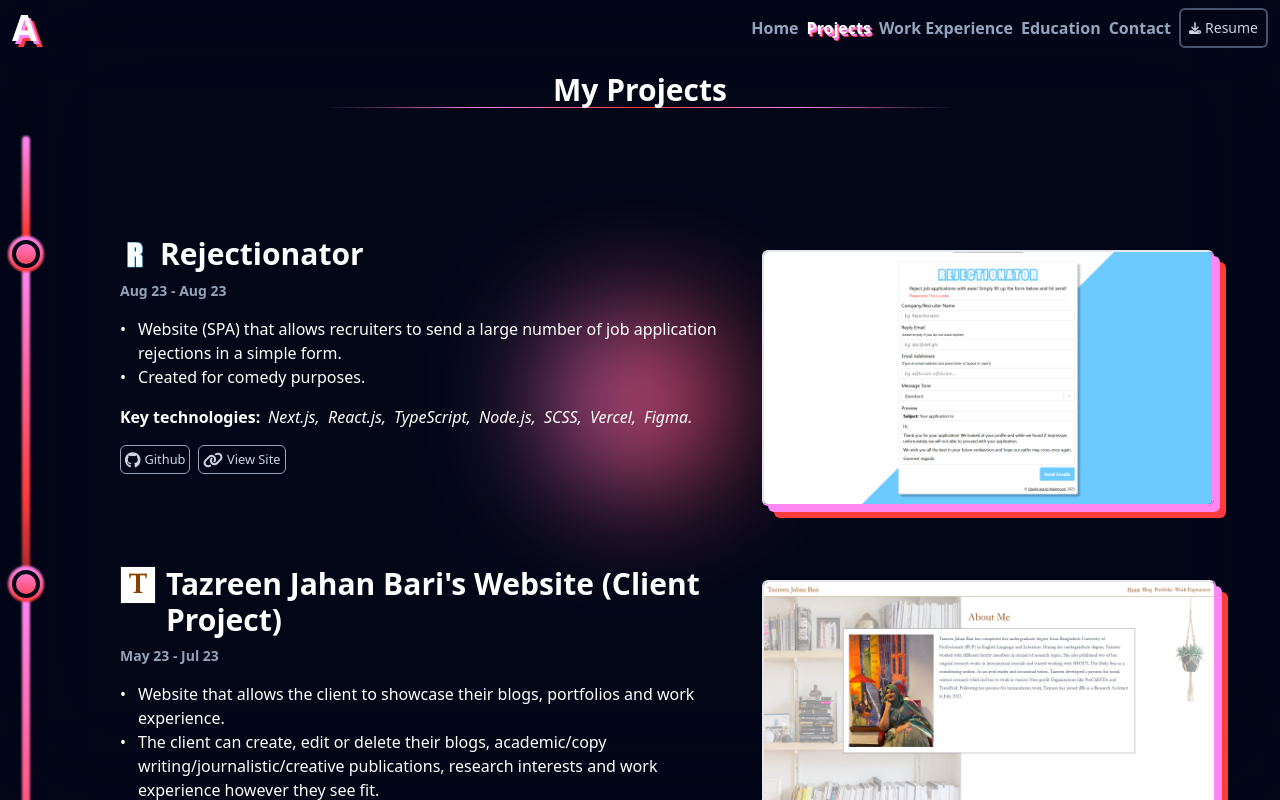
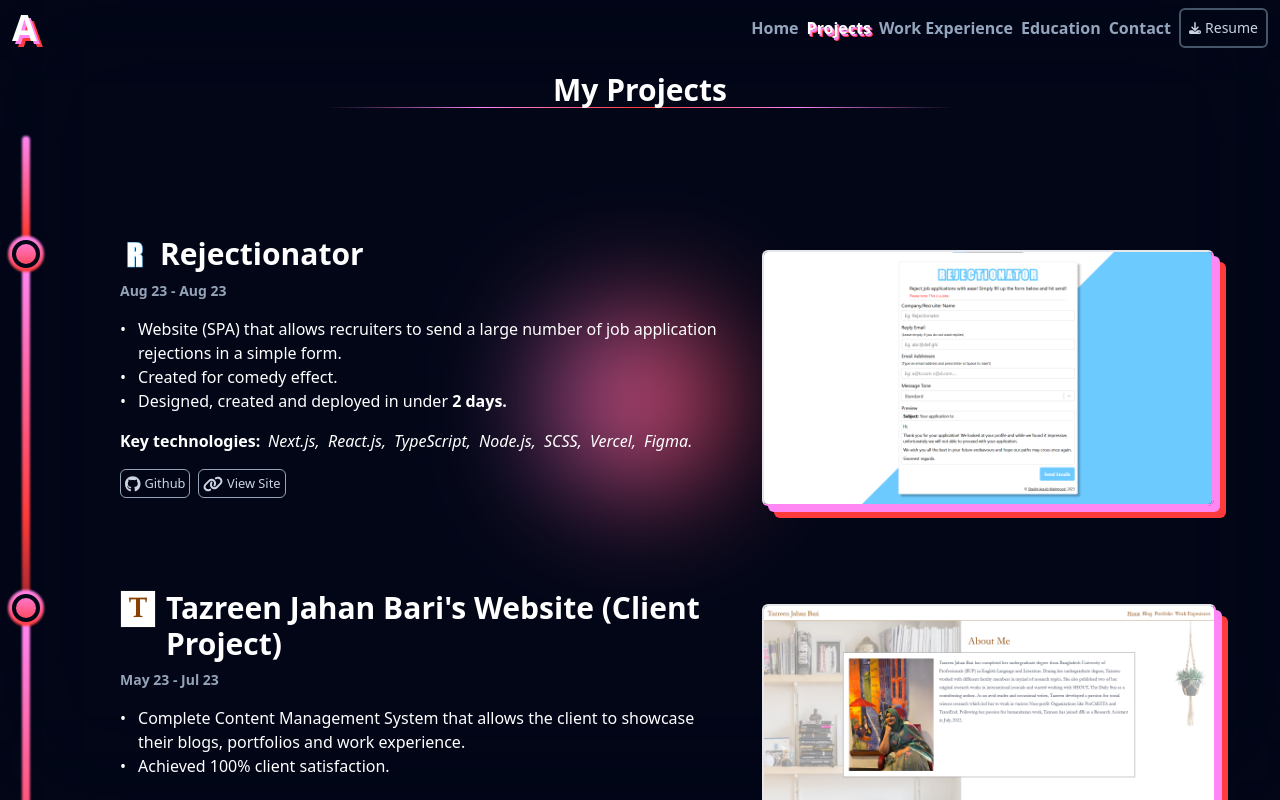
Before and after one commit to RabbitSam/portfolio, a Next.js app in the folder portfolio_next/: page /projects in a window 1280 px wide. Built offline with nearby package versions, Linux system fonts and the light colour scheme.

Commit message:
Updated resume, modified web content to match

```diff
--- a/portfolio_next/pages/projects.js
+++ b/portfolio_next/pages/projects.js
@@ -64,7 +64,8 @@ const projects = [
         ),
         listContent: [
             "Website (SPA) that allows recruiters to send a large number of job application rejections in a simple form.",
-            "Created for comedy purposes."
+            "Created for comedy effect.",
+            <>Designed, created and deployed in under <strong>2 days.</strong></>
         ],
         technologies: ["Next.js", "React.js", "TypeScript", "Node.js", "SCSS", "Vercel", "Figma"],
         projectLinks: {
@@ -94,9 +95,8 @@ const projects = [
             />
         ),
         listContent: [
-            "Website that allows the client to showcase their blogs, portfolios and work experience.",
-            "The client can create, edit or delete their blogs, academic/copy writing/journalistic/creative publications, research interests and work experience however they see fit.",
-            "Exceeded client expectations in regards to the results."
+            "Complete Content Management System that allows the client to showcase their blogs, portfolios and work experience.",
+            "Achieved 100% client satisfaction."
         ],
         technologies: ["Next.js", "React.js", "TypeScript", "Node.js", "Mongoose (MongoDB)", "TailwindCSS", "Vercel", "Figma"],
         projectLinks: {
@@ -143,8 +143,8 @@ const projects = [
             />
         ),
         listContent: [
-            "Website that allows potential clients or recruiters to view my projects and work experience, download my resume, or contact me.",
-            "Designed to have a 'retro-future-feel.'",
+            "Website that allows potential clients or recruiters to view my portfolio and contact me.",
+            "Mastered Next.js, TailwindCSS and Vercel deployments through the project.",
             "You are viewing it right now! :)"
         ],
         technologies: ["Next.js", "React.js", "Node.js", "Tailwind CSS", "Vercel", "Figma"],
@@ -176,8 +176,8 @@ const projects = [
             />
         ),
         listContent: [
-            "Web application that allows users to create their own Kanban Boards",
-            "Users can create, edit and delete the boards, columns in the boards, and tasks in the columns.",
+            "Simplistic Kanban Board Website.",
+            "Mastered the MERN stack through the project.",
             <>Features drag and drop functionality thanks to <em>react-beautiful-dnd</em>.</>
         ],
         technologies: ["MongoDB", "Express.js", "React.js", "Node.js", "Redux", "Bootstrap 5", "AWS EC2"],
--- a/portfolio_next/pages/work-experience.js
+++ b/portfolio_next/pages/work-experience.js
@@ -11,8 +11,8 @@ const workExperiences = [
         listContent: [
             "Created and deployed 1000s of landing pages and EDMs for various Microsoft Events.",
             "Maintained a high KPI and periodically exceeded expectations.",
-            "Completed tasks in a collaborative, agile environment with regular communications.",
-            "Participated and presented in weekly training sessions meant to ensure everyone was on the same level.",
+            "Maintained 100% resource utilization.",
+            "Worked in a 100% agile environment.",
         ],
         keyTechnologies: ["JavaScript", "CSS", "HTML."],
         timeline: "Jan 22 - Mar 23"
@@ -22,8 +22,8 @@ const workExperiences = [
         jobTitle: "Application Developer Intern",
         listContent: [
             "Created and deployed several gadgets/dashboard items for Jira and increased overall productivity of teams within the company by 20%.",
-            "Engaged in regular presentations and requirements gathering meetings with clients (who were internal team leads).",
-            "Completed tasks in an agile environment using Scrum Methodology."
+            "Worked in a 100% agile environment using Scrum methodology.",
+            "Engaged in regular presentations and meetings with clients."
         ],
         keyTechnologies: ["JavaScript (with JQuery)", "Java"],
         timeline: "Jul 19 - Dec 19"
```
Also changed, not shown: 1 other file (tests, documents, lock files or other folders).
